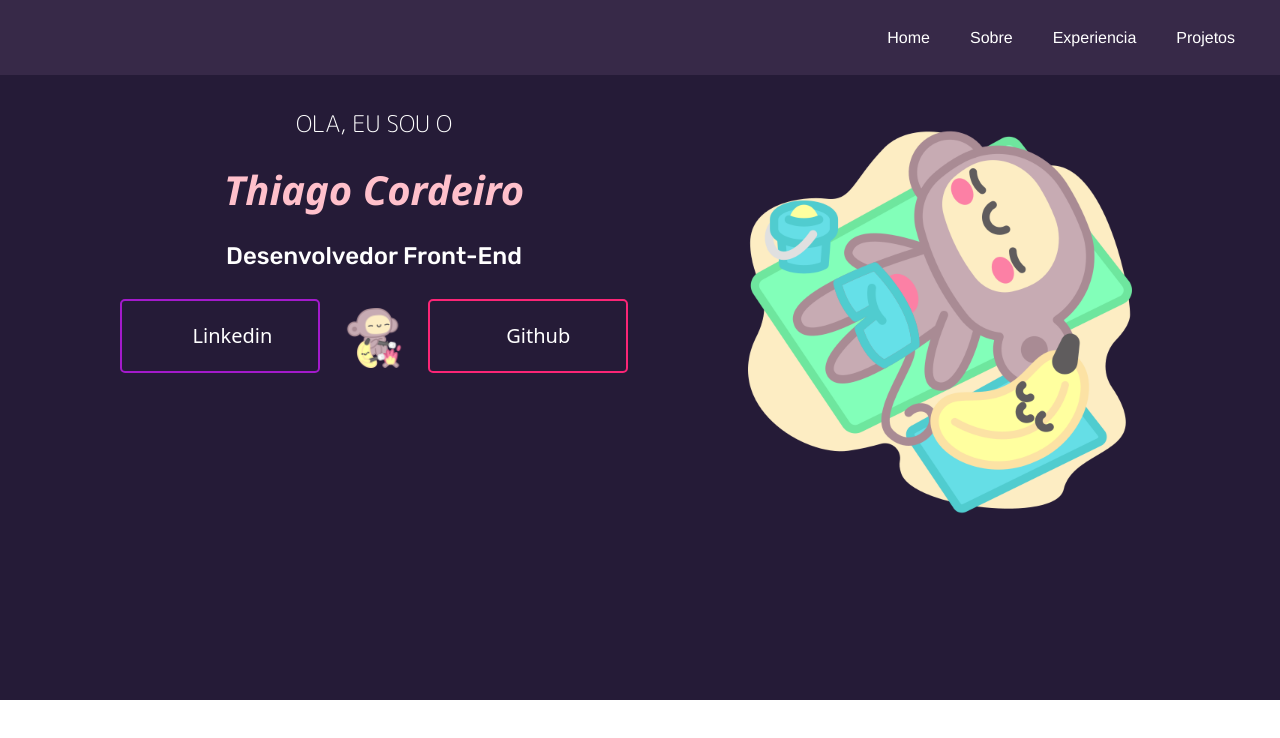
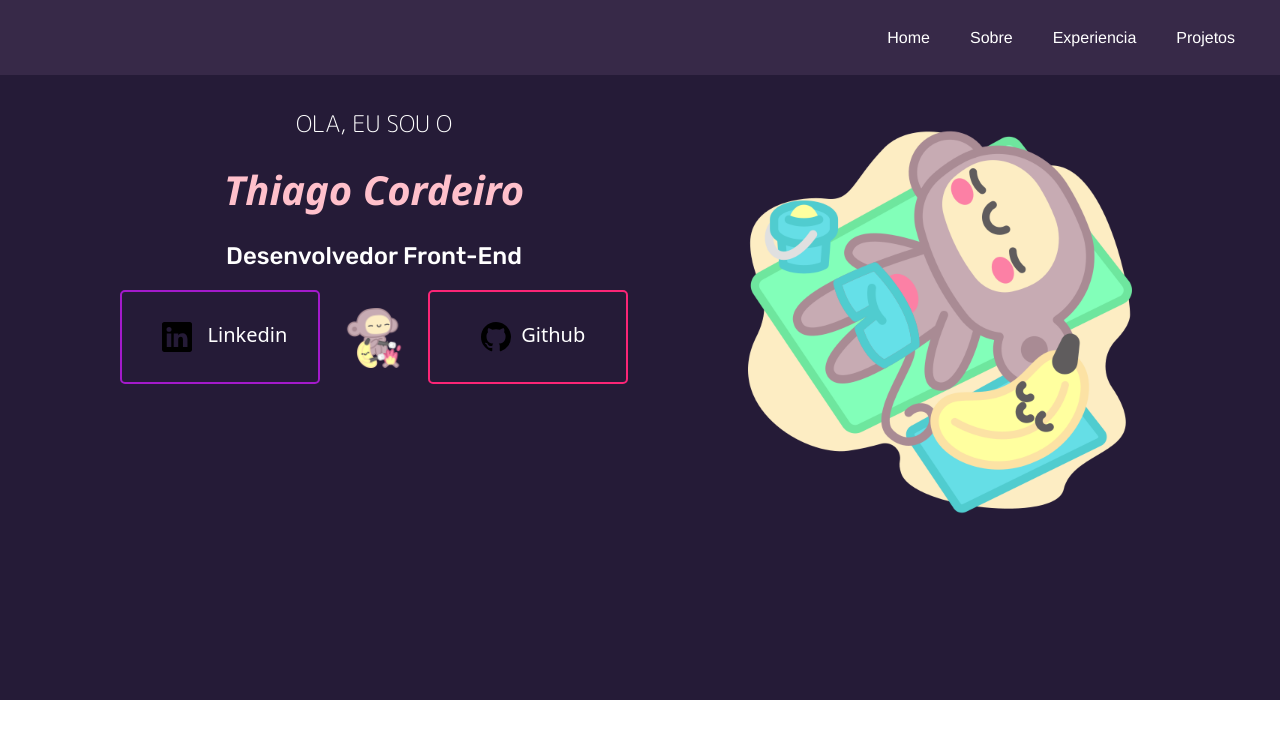
Before and after one commit to thiagocordeirodantas/Portfolio, a website: page app/index.html in a window 1280 px wide. Drawn offline with nearby package versions, Linux system fonts and the light colour scheme; the site is published under a folder, as on GitHub Pages, so addresses that start at the root find nothing.

Commit message:
alterando diretorios

```diff
--- a/app/index.html
+++ b/app/index.html
@@ -28,9 +28,9 @@
                 <h4  class="texto-apresentacao texto-3">Desenvolvedor Front-End</h4>
 
                 <aside class="icones">
-                    <button class="botao botao-1 "><a class="botao-link" href=""> <i><img class="imagem-icone" src="/app/assets/img/linkedin.svg" alt=""></i> Linkedin</a></button>
+                    <button class="botao botao-1 "><a class="botao-link" href=""> <i><img class="imagem-icone" src="./assets/img/linkedin.svg" alt=""></i> Linkedin</a></button>
                     <img class="iconezinho" src="./assets/img/camping.png" alt="">
-                    <button class="botao botao-2  "><a class="botao-link" href=""> <i><img class="imagem-icone"  src="/app/assets/img/github.svg" alt=""></i>Github</a></button>
+                    <button class="botao botao-2  "><a class="botao-link" href=""> <i><img class="imagem-icone"  src="./assets/img/github.svg" alt=""></i>Github</a></button>
                 </aside>
             </aside>
 
```
